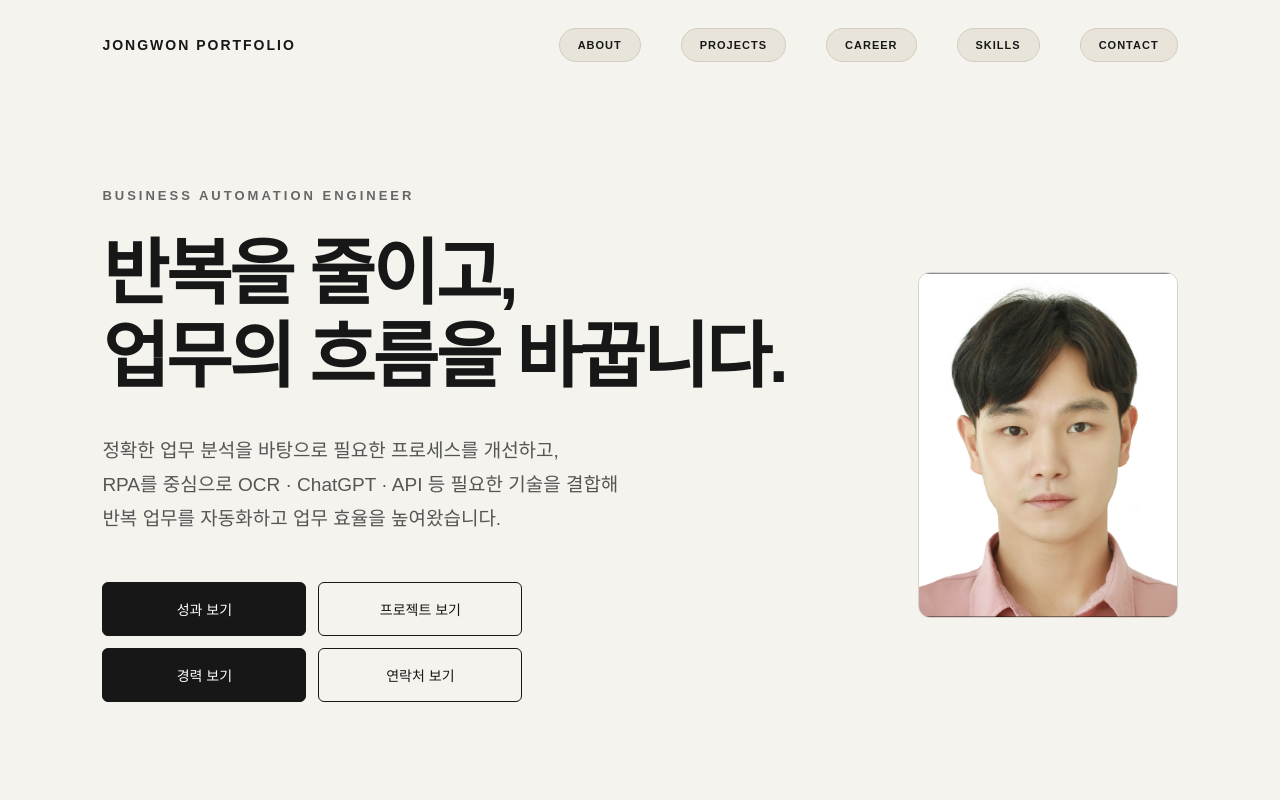
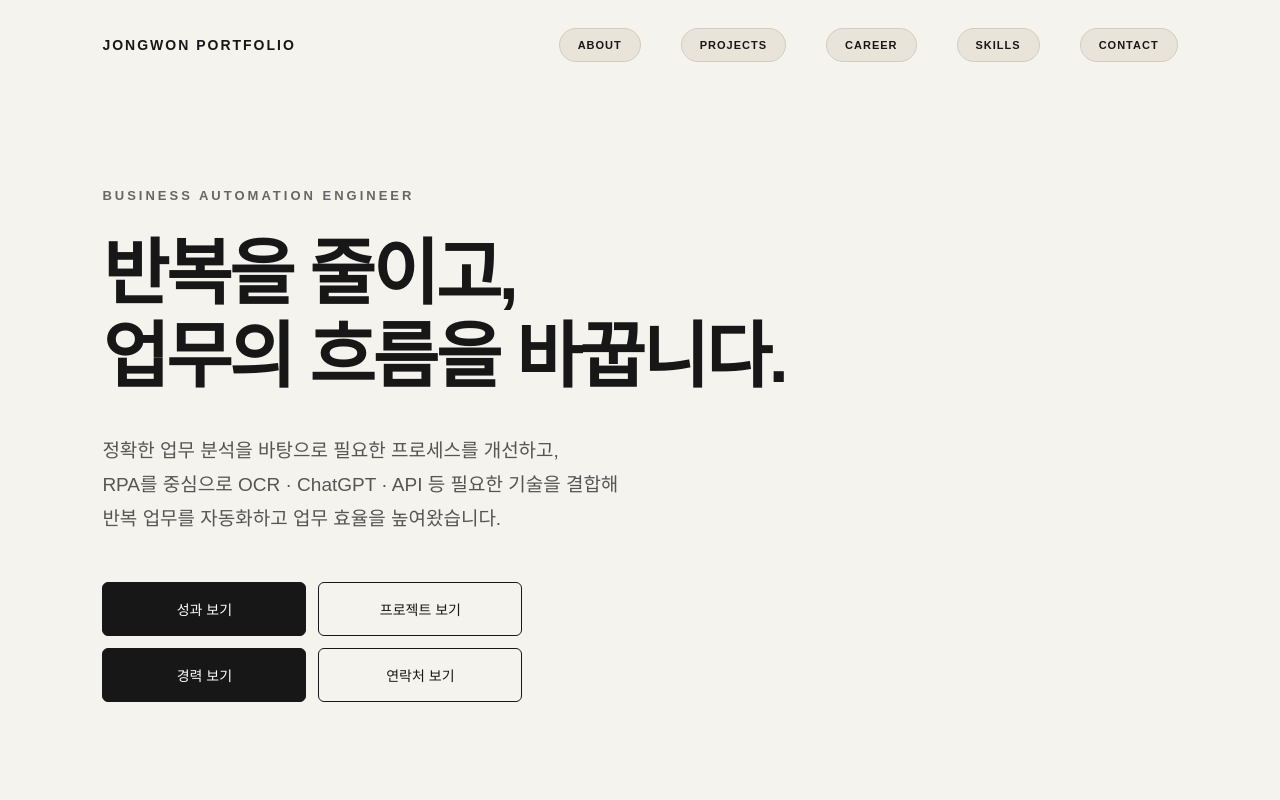
Before and after one commit to Jongwon-Won/Portfolio, a plain HTML site: page index.html in a window 1280 px wide. Shown: the top 800 px of the page. Drawn offline with Linux system fonts and the light colour scheme.

Commit message:
Remove hero profile photo
Co-authored-by: Copilot <223556219+Copilot@users.noreply.github.com>

```diff
--- a/index.html
+++ b/index.html
@@ -89,18 +89,6 @@
                     </a>
 
                 </div>
-
-            </div>
-
-
-            <!-- 증명사진 -->
-
-            <div class="hero-photo">
-
-                <img
-                    src="images/txtPhoto.jpeg"
-                    alt="원종원 프로필 사진"
-                >
 
             </div>
 
--- a/style.css
+++ b/style.css
@@ -91,9 +91,9 @@ body {
     margin: 0 auto;
 
     display: grid;
-    grid-template-columns: minmax(0, 1fr) 280px;
-
-    gap: 80px;
+    grid-template-columns: minmax(0, 1fr);
+
+    gap: 40px;
 
     align-items: center;
 }
@@ -133,31 +133,6 @@ body {
 .hero h1 span {
     display: block;
     white-space: nowrap;
-}
-
-
-/* 프로필 사진 */
-
-.hero-photo {
-    width: 100%;
-
-    display: flex;
-    justify-content: flex-end;
-}
-
-.hero-photo img {
-    display: block;
-
-    width: 260px;
-    aspect-ratio: 3 / 4;
-
-    object-fit: cover;
-    object-position: center top;
-
-    border: 1px solid #d5d2cb;
-    border-radius: 12px;
-
-    filter: grayscale(10%);
 }
 
 
```
